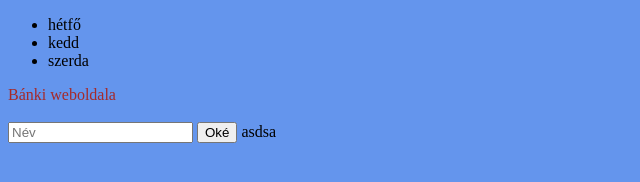
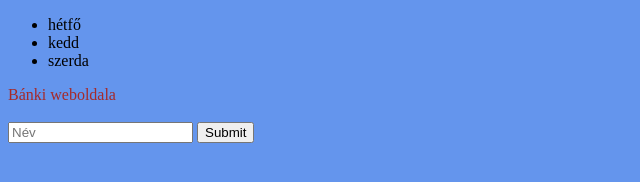
Before and after one commit to DaniHUN1010/1212, a plain HTML site: page index.html in a window 1280 px wide. Shown: the full height of the page, 0-640 px from the left. Drawn offline with Linux system fonts and the light colour scheme.

Commit message:
javítás

```diff
--- a/index.html
+++ b/index.html
@@ -15,7 +15,6 @@
     </ul>
     <a href="bankitatabanya.hu">Bánki weboldala</a> <br> <br>
     <input type="text" placeholder="Név">
-    <input type="button" value="Oké">
+    <input type="submit">
 </body>
 </html>
-asdsa
```
